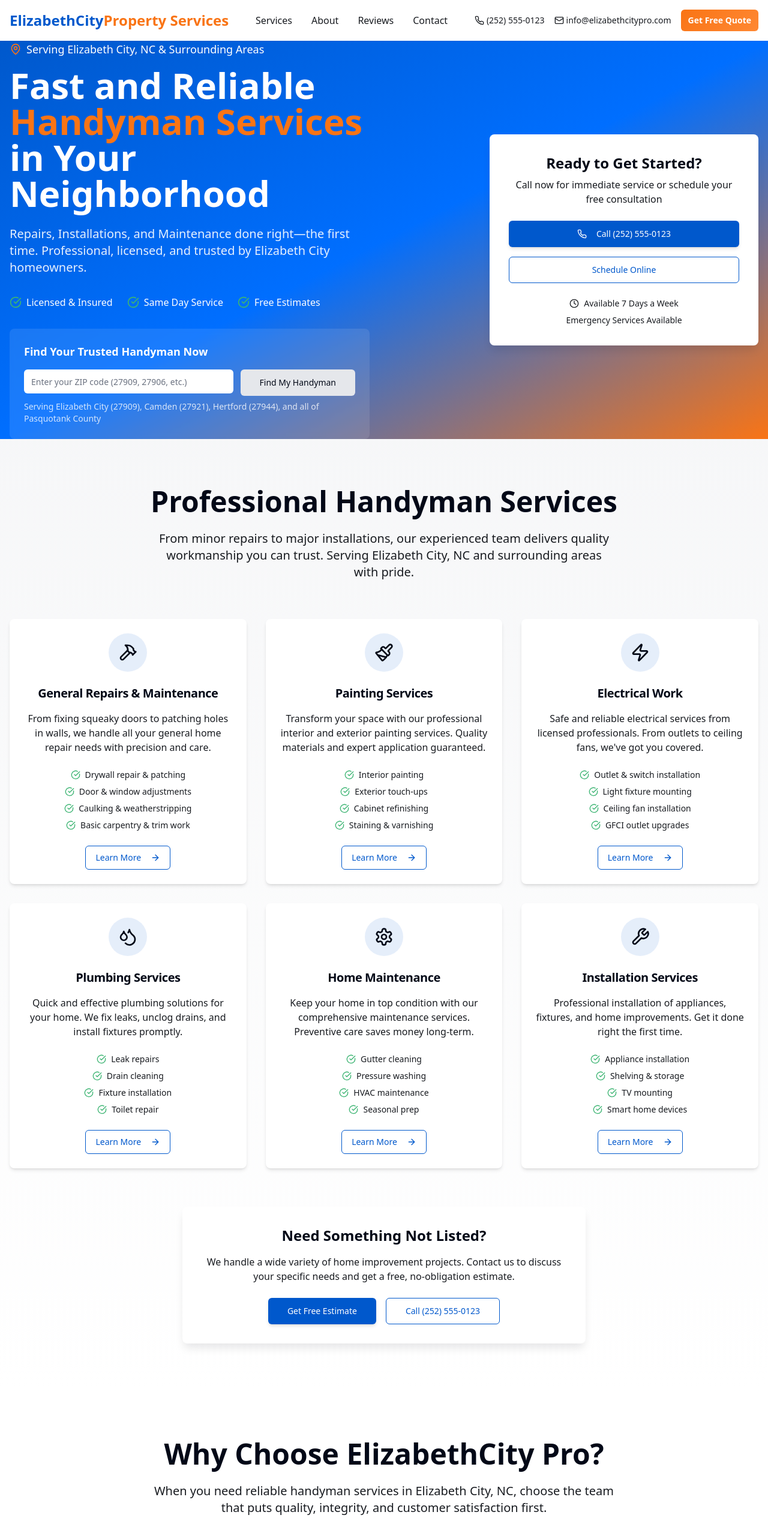
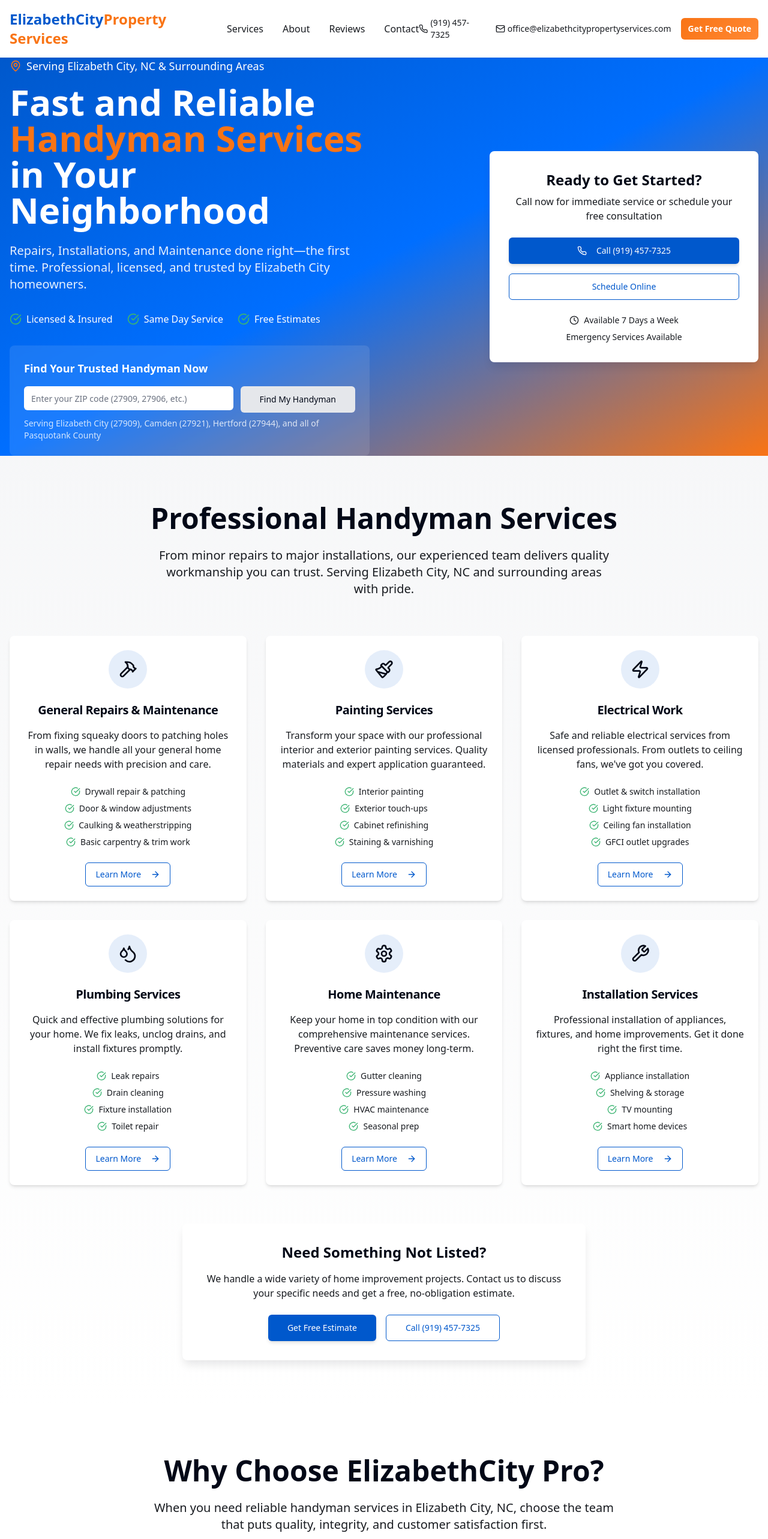
Before and after one commit to itsnickphillips/elizabeth-city-handy-hub, a React (Vite) app: page / in a window 1280 px wide. Shown: the top 2566 px of the page at 60% size. Built offline with nearby package versions, Linux system fonts and the light colour scheme.

Commit message:
Update contact information
Replace the phone number with 919-457-7325 and the email with office@elizabethcitypropertyservices.com.

```diff
--- a/src/components/Contact.tsx
+++ b/src/components/Contact.tsx
@@ -56,7 +56,7 @@ const Contact = () => {
                   <label className="block text-sm font-medium text-gray-700 mb-2">
                     Phone Number *
                   </label>
-                  <Input placeholder="(252) 555-0123" />
+                  <Input placeholder="(919) 457-7325" />
                 </div>
                 <div>
                   <label className="block text-sm font-medium text-gray-700 mb-2">
@@ -117,7 +117,7 @@ const Contact = () => {
                     </div>
                     <div>
                       <p className="font-semibold text-gray-900">Call Us Now</p>
-                      <p className="text-xl text-primary font-bold">(252) 555-0123</p>
+                      <p className="text-xl text-primary font-bold">(919) 457-7325</p>
                       <p className="text-sm text-gray-600">Available 7 days a week</p>
                     </div>
                   </div>
@@ -128,7 +128,7 @@ const Contact = () => {
                     </div>
                     <div>
                       <p className="font-semibold text-gray-900">Email Us</p>
-                      <p className="text-primary">info@elizabethcitypro.com</p>
+                      <p className="text-primary">office@elizabethcitypropertyservices.com</p>
                       <p className="text-sm text-gray-600">We respond within 2 hours</p>
                     </div>
                   </div>
@@ -168,7 +168,7 @@ const Contact = () => {
                   for urgent repairs that can't wait.
                 </p>
                 <Button variant="secondary" size="lg" className="w-full">
-                  Call Emergency Line: (252) 555-0911
+                  Call Emergency Line: (919) 457-7325
                 </Button>
               </CardContent>
             </Card>
--- a/src/components/FAQ.tsx
+++ b/src/components/FAQ.tsx
@@ -78,8 +78,8 @@ const FAQ = () => {
                 and answer any specific questions about your project.
               </p>
               <div className="flex flex-col sm:flex-row gap-4 justify-center">
-                <a href="tel:2525550123" className="inline-flex items-center justify-center px-6 py-3 bg-white text-primary font-semibold rounded-md hover:bg-gray-100 transition-colors">
-                  Call (252) 555-0123
+                <a href="tel:9194577325" className="inline-flex items-center justify-center px-6 py-3 bg-white text-primary font-semibold rounded-md hover:bg-gray-100 transition-colors">
+                  Call (919) 457-7325
                 </a>
                 <a href="#contact" className="inline-flex items-center justify-center px-6 py-3 border border-white text-white font-semibold rounded-md hover:bg-white/10 transition-colors">
                   Send Us a Message
--- a/src/components/Footer.tsx
+++ b/src/components/Footer.tsx
@@ -82,7 +82,7 @@ const Footer = () => {
               <div className="flex items-center space-x-3">
                 <Phone size={18} />
                 <div>
-                  <p className="font-semibold text-white">(252) 555-0123</p>
+                  <p className="font-semibold text-white">(919) 457-7325</p>
                   <p className="text-sm">Available 7 days a week</p>
                 </div>
               </div>
@@ -90,7 +90,7 @@ const Footer = () => {
               <div className="flex items-center space-x-3">
                 <Mail size={18} />
                 <div>
-                  <p>info@elizabethcitypro.com</p>
+                  <p>office@elizabethcitypropertyservices.com</p>
                   <p className="text-sm">2-hour response time</p>
                 </div>
               </div>
--- a/src/components/Header.tsx
+++ b/src/components/Header.tsx
@@ -34,11 +34,11 @@ const Header = () => {
             <div className="hidden lg:flex items-center space-x-4 text-sm">
               <div className="flex items-center space-x-1 text-gray-600">
                 <Phone size={16} />
-                <span>(252) 555-0123</span>
+                <span>(919) 457-7325</span>
               </div>
               <div className="flex items-center space-x-1 text-gray-600">
                 <Mail size={16} />
-                <span>info@elizabethcitypro.com</span>
+                <span>office@elizabethcitypropertyservices.com</span>
               </div>
             </div>
             <Button variant="cta" size="sm">
--- a/src/components/Hero.tsx
+++ b/src/components/Hero.tsx
@@ -78,7 +78,7 @@ const Hero = () => {
               <div className="space-y-4 mb-6">
                 <Button variant="primary" size="lg" className="w-full">
                   <Phone className="mr-2" size={20} />
-                  Call (252) 555-0123
+                  Call (919) 457-7325
                 </Button>
                 <Button variant="outline" size="lg" className="w-full">
                   Schedule Online
--- a/src/components/ServiceArea.tsx
+++ b/src/components/ServiceArea.tsx
@@ -118,7 +118,7 @@ const ServiceArea = () => {
                 Find My Handyman
               </Button>
               <Button variant="outline" size="lg">
-                Call (252) 555-0123
+                Call (919) 457-7325
               </Button>
             </div>
           </div>
--- a/src/components/Services.tsx
+++ b/src/components/Services.tsx
@@ -116,7 +116,7 @@ const Services = () => {
                 Get Free Estimate
               </Button>
               <Button variant="outline" size="lg">
-                Call (252) 555-0123
+                Call (919) 457-7325
               </Button>
             </div>
           </div>
```
